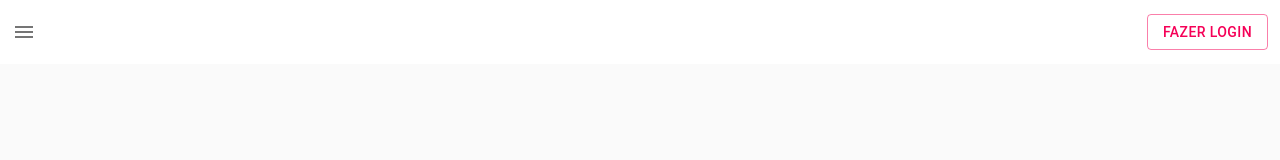
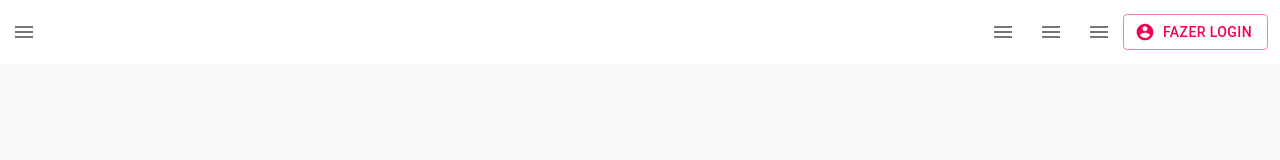
Before and after one commit to PedroBarbosaSw/interface-youtube-clone, a React (Create React App) app: page / in a window 1280 px wide. Shown: the top 160 px of the page. Built offline with nearby package versions, Linux system fonts and the light colour scheme.

Commit message:
add more icons header

```diff
--- a/src/Home.js
+++ b/src/Home.js
@@ -2,6 +2,7 @@ import React from 'react'
 
 import { IconButton, makeStyles, Typography, AppBar, Toolbar, Button } from '@material-ui/core'
 import MenuIcon from '@material-ui/icons/Menu'
+import AccountCircle from '@material-ui/icons/AccountCircle'
 
 const useStyles = makeStyles((theme) => ({
    root: {
@@ -31,7 +32,25 @@ export default function Home(){
                   <MenuIcon />
                </IconButton>
                <div className={classes.grow}/>
-               <Button variant='outlined' color='secondary'>Fazer login</Button>
+               <IconButton
+                  className={classes.menuButton}
+                  colors='inherit'
+               >
+                  <MenuIcon />
+               </IconButton>
+               <IconButton
+                  className={classes.menuButton}
+                  colors='inherit'
+               >
+                  <MenuIcon />
+               </IconButton>
+               <IconButton
+                  className={classes.menuButton}
+                  colors='inherit'
+               >
+                  <MenuIcon />
+               </IconButton>
+               <Button startIcon={<AccountCircle />} variant='outlined' color='secondary'>Fazer login</Button>
             </Toolbar>
          </AppBar>
       </div>
```
